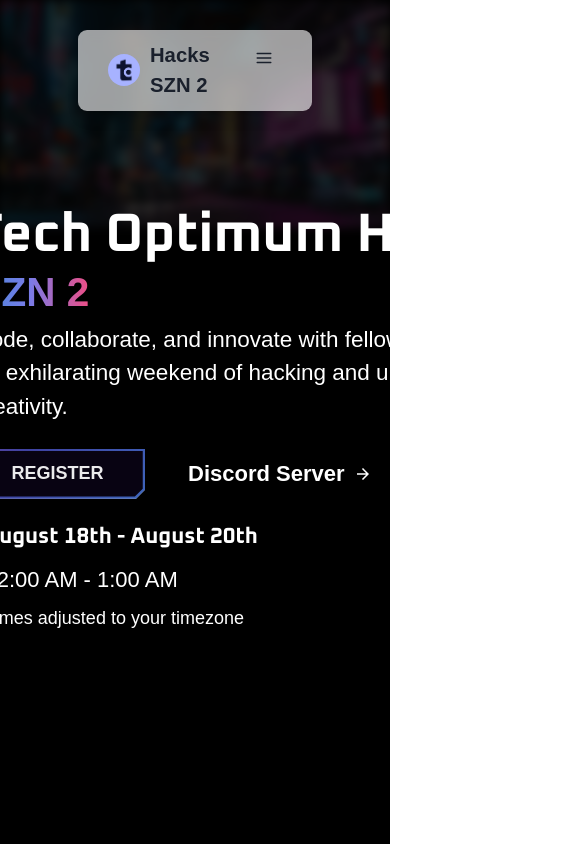
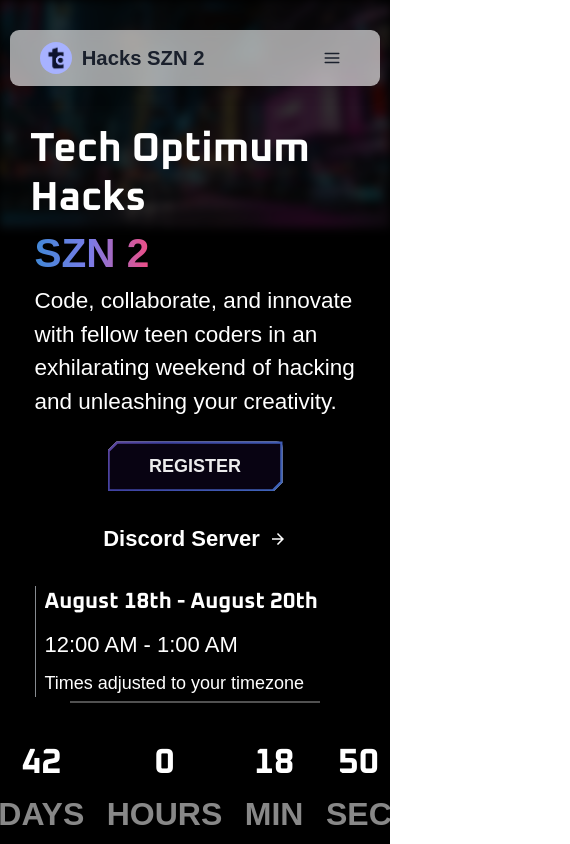
Before and after one commit to TechOptimum/tohackathon, a Next.js app: page / in a window 390 px wide. Shown: the top 844 px of the page, 570 px wide, since content can reach past the window. Built offline with nearby package versions, Linux system fonts and the light colour scheme; a web font is replaced by a local one.

Commit message:
Fixed Hero Mobile Responsivity

```diff
--- a/components/countdown.jsx
+++ b/components/countdown.jsx
@@ -33,7 +33,7 @@ const Countdown = () => {
     }, 1000);
 
     return () => clearInterval(interval);
-  }, []);
+  }, [countdownDate]);
 
   const times = [
     {
@@ -59,9 +59,9 @@ const Countdown = () => {
       {/* <Text fontSize="2xl" fontWeight="bold" mb={2}>
         Countdown
       </Text> */}
-      <Flex direction={"row"} gap={10} py={"25px"}>
+      <Flex direction={"row"} gap={{base: 5, sm: 10}} py={"25px"}>
         {times.map((time) => (
-          <Flex direction={"column"} alignItems={"center"}>
+          <Flex key={time.name} direction={"column"} alignItems={"center"}>
             <Text
               fontSize={"35px"}
               fontWeight={"700"}
--- a/components/hero.jsx
+++ b/components/hero.jsx
@@ -104,17 +104,16 @@ export default function Hero() {
       <Navbar />
       <ImageBG />
       <Box
-        h={{ base: "100vh", lg: "100vh" }} // Adjust the height as desired
         display="flex"
         justifyContent="center"
         alignItems="center"
         position="relative"
         color="white"
-        pt={{ base: "0px", lg: "100px" }} // Adjust the margin as desired
+        pt={28} // Adjust the margin as desired
         flexDirection={{ base: "column", lg: "row" }}
       >
-        <Box pl={"150px"} position="relative" zIndex={1}>
-          <Heading as="h1" size="3xl" fontFamily={"oxanium, cursive"}>
+        <Box pl={{ base: "30px", lg: "150px" }} pr={{ base: "30px", lg: 0 }} position="relative" zIndex={1}>
+          <Heading as="h1" size={{base: "2xl", lg: "3xl"}} fontFamily={"oxanium, cursive"}>
             Tech Optimum Hacks
           </Heading>
           <chakra.span
@@ -127,11 +126,11 @@ export default function Hero() {
           >
             SZN 2
           </chakra.span>
-          <Text fontSize="xl" fontWeight="medium" w={"600px"} pl={1}>
+          <Text fontSize="xl" fontWeight="medium" maxW={"600px"} pl={1}>
             Code, collaborate, and innovate with fellow teen coders in an
             exhilarating weekend of hacking and unleashing your creativity.
           </Text>
-          <Flex pt={5} mb={2} gap={"10px"} alignItems={"center"}>
+          <Flex pt={5} mb={2} gap={{base: 0, sm: "10px"}} direction={{ base: "column", sm: "row" }} alignItems={"center"}>
             <RegisterButton />
             <Box w={"5px"} h={"20px"} color={"white"}></Box>
             <Button
@@ -154,8 +153,8 @@ export default function Hero() {
           {/* TIME */}
         </Box>
         <chakra.div
-          w="950px"
-          h={{ base: "400px", lg: "1000px" }} // Adjust the height as desired
+          h={"24rem"}
+          w={"24rem"}
           alignSelf="center"
           display={{ base: "none", lg: "block" }} // Hide on mobile
         >
--- a/components/navbar.jsx
+++ b/components/navbar.jsx
@@ -66,7 +66,7 @@ const Navbar = () => {
       <Flex
         display={{ base: "flex", xl: "none" }} // Show on mobile, hide on xl screens
         justifyContent="space-between"
-        w={"60%"}
+        w={{ base: "95%", sm: "60%"}}
         px={"30px"}
         py={"10px"}
         backdropFilter="blur(8px)"
--- a/components/schedule.jsx
+++ b/components/schedule.jsx
@@ -112,10 +112,10 @@ const Schedule = () => {
     <Box
       borderRadius={"lg"}
       margin="auto"
-      maxW="80%"
+      maxW={{ base: "97%", md: "80%"}}
       bgColor={bgColor[colorMode]}
       color={textColor[colorMode]}
-      p={5}
+      p={{ base: 1, md: 5 }}
     >
       <Text textAlign={"center"} fontSize="3xl" mb={5}>
         Schedule
@@ -125,7 +125,7 @@ const Schedule = () => {
           <Tr>
             <Th>Day and Time</Th>
             <Th>Event Name</Th>
-            <Th>Who's running it</Th>
+            <Th>Who&apos;s running it</Th>
           </Tr>
         </Thead>
         <Tbody>
--- a/src/pages/_document.jsx
+++ b/src/pages/_document.jsx
@@ -1,4 +1,6 @@
 import { Html, Head, Main, NextScript } from 'next/document'
+
+// style={{ overflowX: 'hidden' }}
 
 export default function Document() {
   return (
```
Also changed, not shown: 1 other file (tests, documents, lock files or other folders).
